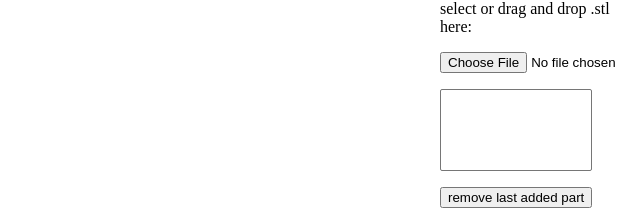
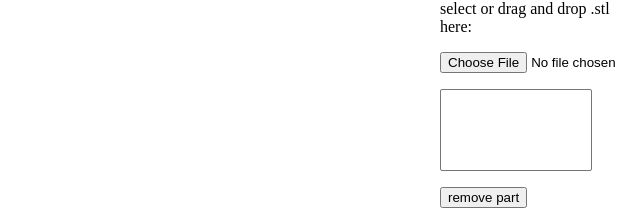
Before and after one commit to kloknibor/javascript-stl-viewer, a plain HTML site: page index.html in a window 1280 px wide. Shown: the top 221 px of the page, without its empty margins (640-1280 px from the left). Drawn offline with nearby package versions, Linux system fonts and the light colour scheme.

Commit message:
correct button text

```diff
--- a/index.html
+++ b/index.html
@@ -44,7 +44,7 @@
     </select>
     </p>
 
-    <button id="deletePart">remove last added part</button>
+    <button id="deletePart">remove part</button>
 
     <p id="rotate">
         Rotate X :<br>
```
